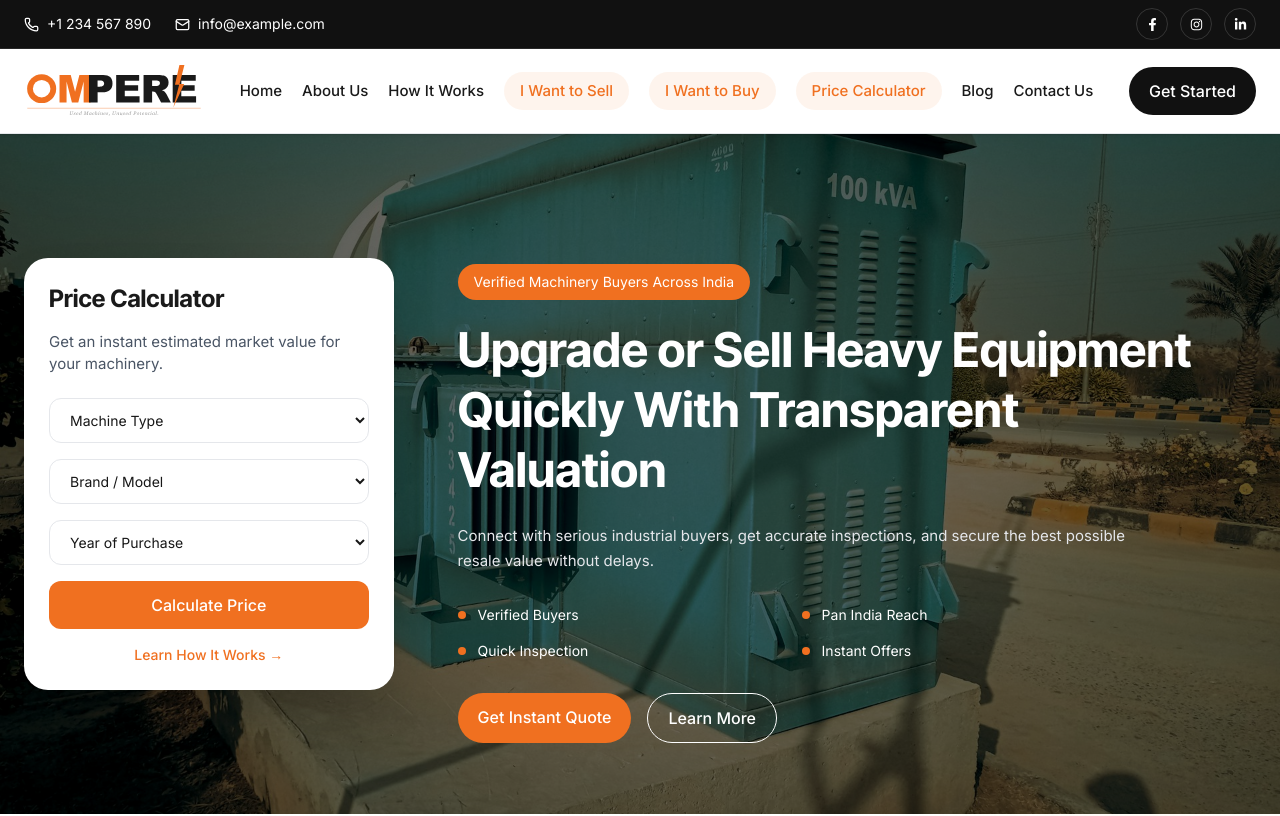
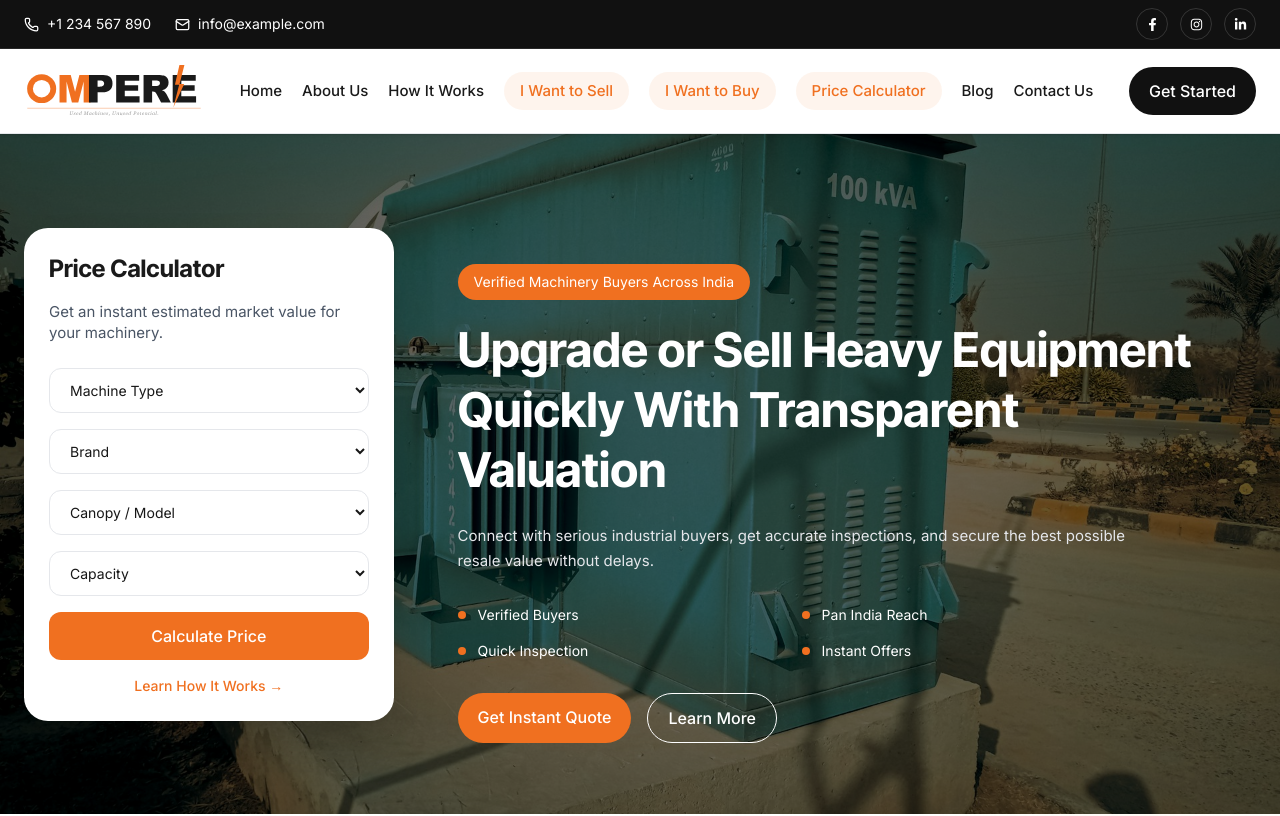
Before and after one commit to erraghavchhabra/ompere, a Next.js app: page / in a window 1280 px wide. Shown: the top 816 px of the page. Built offline with nearby package versions, Linux system fonts and the light colour scheme.

Commit message:
update code 5may

```diff
--- a/components/Hero.tsx
+++ b/components/Hero.tsx
@@ -10,8 +10,7 @@ const heroSlides = [
     badge: "India’s Trusted Industrial Marketplace",
     title:
       "Sell Your Used DG Sets & Industrial Machinery at the Best Market Price",
-    desc:
-      "Get instant price estimates, verified offers, and GST-compliant payouts through India’s most trusted machinery resale platform.",
+    desc: "Get instant price estimates, verified offers, and GST-compliant payouts through India’s most trusted machinery resale platform.",
     points: [
       "Best Market Rates",
       "Zero Brokerage",
@@ -22,10 +21,8 @@ const heroSlides = [
   {
     image: "/assets/img/hero-banner2.jpg",
     badge: "Verified Machinery Buyers Across India",
-    title:
-      "Upgrade or Sell Heavy Equipment Quickly With Transparent Valuation",
-    desc:
-      "Connect with serious industrial buyers, get accurate inspections, and secure the best possible resale value without delays.",
+    title: "Upgrade or Sell Heavy Equipment Quickly With Transparent Valuation",
+    desc: "Connect with serious industrial buyers, get accurate inspections, and secure the best possible resale value without delays.",
     points: [
       "Verified Buyers",
       "Pan India Reach",
@@ -36,10 +33,8 @@ const heroSlides = [
   {
     image: "/assets/img/hero-banner3.png",
     badge: "Fast, Secure & Reliable",
-    title:
-      "Turn Idle Machinery Into Instant Capital With Hassle-Free Selling",
-    desc:
-      "From generators to industrial machines, unlock working capital with seamless pickup, secure payment, and end-to-end support.",
+    title: "Turn Idle Machinery Into Instant Capital With Hassle-Free Selling",
+    desc: "From generators to industrial machines, unlock working capital with seamless pickup, secure payment, and end-to-end support.",
     points: [
       "Secure Transactions",
       "Easy Documentation",
@@ -72,11 +67,21 @@ const models = [
   "Mahindra MPower 160",
   "AL DG 250",
 ];
+const capacities = [
+  "15 KVA",
+  "25 KVA",
+  "62.5 KVA",
+  "125 KVA",
+  "250 KVA",
+  "500 KVA",
+  "1000 KVA",
+];
 
-const years = Array.from(
-  { length: new Date().getFullYear() - 1999 },
-  (_, i) => `${2000 + i}`
-);
+const canopyTypes = [
+  "Silent Canopy",
+  "Open Type",
+  "Acoustic Enclosure",
+];
 
 export default function Hero() {
   const [showModal, setShowModal] = useState(false);
@@ -128,16 +133,28 @@ export default function Hero() {
                   ))}
                 </select>
 
-                {/* Brand / Model */}
+                {/* Brand */}
                 <select className="w-full border border-gray-200 rounded-xl px-4 py-3 text-sm focus:border-[#f07020] outline-none bg-white">
-                  <option value="">Brand / Model</option>
-                  <optgroup label="Brands">
+                  <option value="">Brand</option>
                   {brands.map((brand) => (
                     <option key={brand} value={brand}>
                       {brand}
                     </option>
                   ))}
+                </select>
+
+                {/* Canopy / Model */}
+                <select className="w-full border border-gray-200 rounded-xl px-4 py-3 text-sm focus:border-[#f07020] outline-none bg-white">
+                  <option value="">Canopy / Model</option>
+
+                  <optgroup label="Canopy Type">
+                    {canopyTypes.map((type) => (
+                      <option key={type} value={type}>
+                        {type}
+                      </option>
+                    ))}
                   </optgroup>
+
                   <optgroup label="Models">
                     {models.map((model) => (
                       <option key={model} value={model}>
@@ -147,18 +164,16 @@ export default function Hero() {
                   </optgroup>
                 </select>
 
-                {/* Year */}
+                {/* Capacity */}
                 <select className="w-full border border-gray-200 rounded-xl px-4 py-3 text-sm focus:border-[#f07020] outline-none bg-white">
-                  <option value="">Year of Purchase</option>
-                  {years
-                    .slice()
-                    .reverse()
-                    .map((year) => (
-                      <option key={year} value={year}>
-                        {year}
+                  <option value="">Capacity</option>
+                  {capacities.map((cap) => (
+                    <option key={cap} value={cap}>
+                      {cap}
                     </option>
                   ))}
                 </select>
+
 
                 <button
                   onClick={() => setShowModal(true)}
--- a/components/MachineryValuationWizard.tsx
+++ b/components/MachineryValuationWizard.tsx
@@ -42,7 +42,17 @@ export default function MachineryValuationWizard() {
     "Silent DG Set": { min: "₹5,40,000", max: "₹6,25,000" },
     "Industrial Pro X": { min: "₹8,75,000", max: "₹10,20,000" },
   };
+  const canopyTypes = ["Silent Canopy", "Open Type", "Acoustic Enclosure"];
 
+  const capacities = [
+    "15 KVA",
+    "25 KVA",
+    "62.5 KVA",
+    "125 KVA",
+    "250 KVA",
+    "500 KVA",
+    "1000 KVA",
+  ];
   const years = Array.from(
     { length: new Date().getFullYear() - 1999 },
     (_, i) => `${2000 + i}`,
@@ -106,10 +116,11 @@ export default function MachineryValuationWizard() {
               {step === 1 && (
                 <>
                   <h2 className="text-2xl font-bold text-[#1a1a1a] mb-6">
-                    Which machinery do you own?
+                    Price Calculator
                   </h2>
 
                   <div className="space-y-5">
+                    {/* Machine Type */}
                     <div>
                       <label className="block text-sm font-semibold text-gray-800 mb-2">
                         Machine Type
@@ -127,6 +138,7 @@ export default function MachineryValuationWizard() {
                     </div>
 
                     <div className="grid md:grid-cols-2 gap-4">
+                      {/* Brand */}
                       <div>
                         <label className="block text-sm font-semibold text-gray-800 mb-2">
                           Brand
@@ -143,37 +155,48 @@ export default function MachineryValuationWizard() {
                         </div>
                       </div>
 
+                      {/* Canopy / Model */}
                       <div>
                         <label className="block text-sm font-semibold text-gray-800 mb-2">
-                          Year
+                          Canopy / Model
                         </label>
 
                         <div className="relative">
-                          <select className="w-full h-12 px-4 rounded-xl border border-gray-200 text-sm focus:outline-none focus:ring-1 focus:ring-[#f07020] appearance-none bg-white">
-                            <option>Select Year</option>
-                            {years.map((year) => (
-                              <option key={year}>{year}</option>
-                            ))}
+                          <select
+                            value={selectedModel}
+                            onChange={(e) => setSelectedModel(e.target.value)}
+                            className="w-full h-12 px-4 rounded-xl border border-gray-200 text-sm focus:outline-none focus:ring-1 focus:ring-[#f07020] appearance-none bg-white"
+                          >
+                            <option value="">Select Option</option>
+
+                            <optgroup label="Canopy Type">
+                              {canopyTypes.map((type) => (
+                                <option key={type}>{type}</option>
+                              ))}
+                            </optgroup>
+
+                            <optgroup label="Models">
+                              {models.map((model) => (
+                                <option key={model}>{model}</option>
+                              ))}
+                            </optgroup>
                           </select>
+
                           <ChevronDown className="absolute right-4 top-1/2 -translate-y-1/2 w-4 h-4 text-gray-500" />
                         </div>
                       </div>
                     </div>
-
+                    {/* Capacity */}
                     <div>
                       <label className="block text-sm font-semibold text-gray-800 mb-2">
-                        Model
+                        Capacity
                       </label>
 
                       <div className="relative">
-                        <select
-                          value={selectedModel}
-                          onChange={(e) => setSelectedModel(e.target.value)}
-                          className="w-full h-12 px-4 rounded-xl border border-gray-200 text-sm focus:outline-none focus:ring-1 focus:ring-[#f07020] appearance-none bg-white"
-                        >
-                          <option value="">Select Model</option>
-                          {models.map((model) => (
-                            <option key={model}>{model}</option>
+                        <select className="w-full h-12 px-4 rounded-xl border border-gray-200 text-sm focus:outline-none focus:ring-1 focus:ring-[#f07020] appearance-none bg-white">
+                          <option>Select Capacity</option>
+                          {capacities.map((cap) => (
+                            <option key={cap}>{cap}</option>
                           ))}
                         </select>
                         <ChevronDown className="absolute right-4 top-1/2 -translate-y-1/2 w-4 h-4 text-gray-500" />
@@ -200,22 +223,8 @@ export default function MachineryValuationWizard() {
                   <div className="space-y-5">
                     {[
                       {
-                        label: "Engine Condition",
-                        options: [
-                          "0-25% (Poor)",
-                          "26-50% (Average)",
-                          "51-75% (Good)",
-                          "76-100% (Very Good)",
-                        ],
-                      },
-                      {
-                        label: "Tyre Condition",
-                        options: [
-                          "0-25% (Poor)",
-                          "26-50% (Average)",
-                          "51-75% (Good)",
-                          "76-100% (Very Good)",
-                        ],
+                        label: "Year of Purchase",
+                        options: years,
                       },
                       {
                         label: "Running Hours",
@@ -224,6 +233,15 @@ export default function MachineryValuationWizard() {
                           "1,000 - 5,000 Hours",
                           "5,000 - 10,000 Hours",
                           "10,000+ Hours",
+                        ],
+                      },
+                      {
+                        label: "Engine Condition",
+                        options: [
+                          "0-25% (Poor)",
+                          "26-50% (Average)",
+                          "51-75% (Good)",
+                          "76-100% (Very Good)",
                         ],
                       },
                     ].map((field) => (
```
Also changed, not shown: 1 other file (tests, documents, lock files or other folders). Lines whose indentation alone changed are shown as unchanged.
